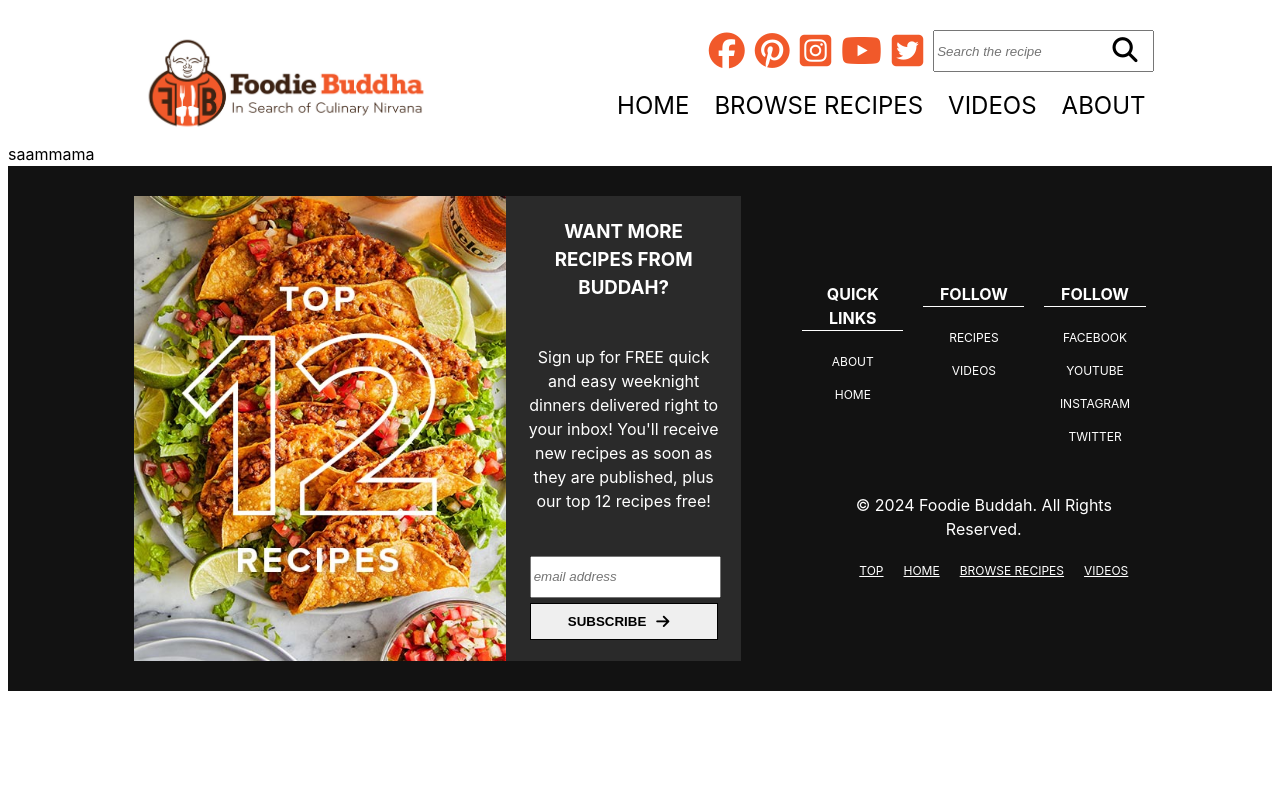
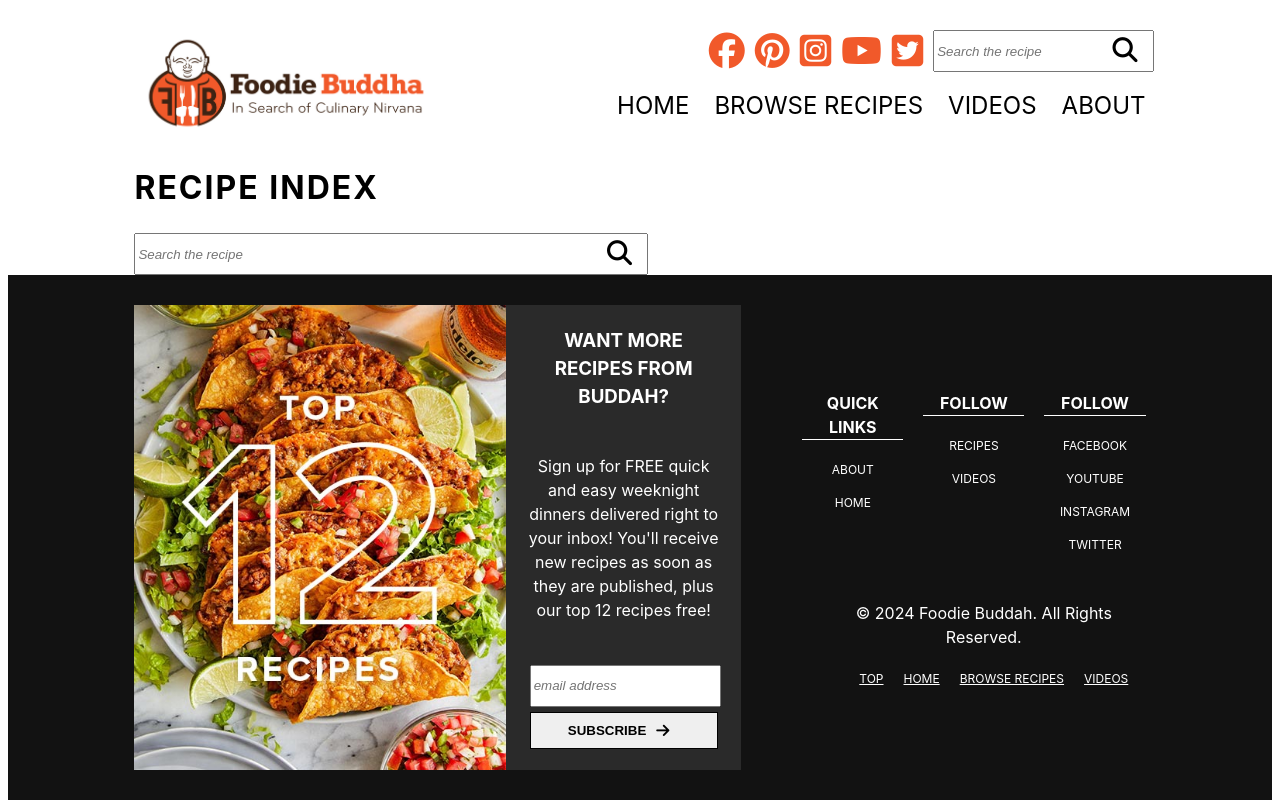
Before and after one commit to Budam87/Recipes, a React (Vite) app in the folder Frontend/food-recipes/: page /recipes in a window 1280 px wide. Built offline with nearby package versions, Linux system fonts and the light colour scheme.

Commit message:
created endpoint for fetching  recipes by id . Implemented the logic to open Recipe page  without rendering yet

```diff
--- a/Frontend/food-recipes/components/Card.jsx
+++ b/Frontend/food-recipes/components/Card.jsx
@@ -1,7 +1,8 @@
-import { Button } from "./Button"
-import '../css/Card.css'
+import { Button } from "./Button";
+import { Link } from "react-router-dom";
+import '../css/Card.css';
 
-export function Card({ photoUrl, title, text }) {
+export function Card({ photoUrl, title, text, id }) {
     return (
         <div className="card">
            <div className="card-content">
@@ -13,7 +14,9 @@ export function Card({ photoUrl, title, text }) {
                 </div>
             </div>
             <div className="card-button">
-                <Button text='READ MORE'/>
+                <Link to={`/recipe/${id}`}>
+                    <Button text='READ MORE'/>
+                </Link>
             </div>
         </div>
     )
--- a/Frontend/food-recipes/components/SearchBar.jsx
+++ b/Frontend/food-recipes/components/SearchBar.jsx
@@ -1,8 +1,8 @@
 import '../css/SearchBar.css';
 
-export function SearchBar() {
+export function SearchBar({ className }) {
     return (
-        <div className='search-bar'>
+        <div className={`search-bar ${className}`}>
             <input type="text" placeholder='Search the recipe'/>
             <button className='search-btn'><i className="fa-solid fa-magnifying-glass" ></i></button>
         </div>
--- /dev/null
+++ b/Frontend/food-recipes/css/Recipe.css
@@ -0,0 +1,4 @@
+.recipes-wrapper {
+    width: 80%;
+    margin: auto;
+}
--- /dev/null
+++ b/Frontend/food-recipes/css/Recipes.css
@@ -0,0 +1,12 @@
+.recipes-wrapper {
+    width: 80%;
+    margin: auto;
+}
+
+.recipes-wrapper h1 {
+    text-align: left;
+}
+
+.recipes-search-bar {
+    width: 50%;
+}
--- a/Frontend/food-recipes/pages/Home.jsx
+++ b/Frontend/food-recipes/pages/Home.jsx
@@ -62,7 +62,9 @@ export function Home() {
                     <Card
                         key={recipe._id}
                         photoUrl={recipe.photoUrl}
-                        title={recipe.title}/>
+                        title={recipe.title}
+                        id={recipe._id}/>
+
                 ))}
             </div>
 
@@ -75,6 +77,7 @@ export function Home() {
                         key={recipe._id}
                         photoUrl={recipe.photoUrl}
                         title={recipe.title}
+                        id={recipe._id}
                     />
                 ))}
             </div>
@@ -88,6 +91,7 @@ export function Home() {
                         key={recipe._id}
                         photoUrl={recipe.photoUrl}
                         title={recipe.title}
+                        id={recipe._id}
                     />
                 ))}
             </div>
--- /dev/null
+++ b/Frontend/food-recipes/pages/Recipe.jsx
@@ -0,0 +1,17 @@
+import { useParams } from "react-router-dom";
+import { useState, useEffect } from "react";
+import '../css/Recipe.css';
+
+export function Recipe() {
+    return (
+        <>
+            <div className="recipe-wrapper">
+                <div className="main-info">
+                    <h1></h1>
+                    <img src="" alt="" />
+                </div>
+                <div className="ingridients"></div>
+            </div>
+        </>
+    )
+}
--- a/Frontend/food-recipes/pages/Recipes.jsx
+++ b/Frontend/food-recipes/pages/Recipes.jsx
@@ -1,7 +1,15 @@
+import { SearchBar } from "../components/SearchBar";
+import '../css/Recipes.css';
+
 export function Recipes() {
     return (
-        <div>
-            saammama
-        </div>
+        <>
+            <div className="recipes-wrapper">
+                <div>
+                    <h1>RECIPE INDEX</h1>
+                    <SearchBar className='recipes-search-bar'/>
+                </div>
+            </div>
+        </>
     )
 }
--- a/Frontend/food-recipes/src/App.jsx
+++ b/Frontend/food-recipes/src/App.jsx
@@ -6,6 +6,7 @@ import {Home} from '../pages/Home';
 import {Videos} from '../pages/Videos';
 import { Recipes } from '../pages/Recipes';
 import { About } from '../pages/About';
+import { Recipe } from '../pages/Recipe';
 
 function App() {
 
@@ -18,6 +19,7 @@ function App() {
           <Route path="/videos" element={<Videos/>} />
           <Route path="/recipes" element={<Recipes/>} />
           <Route path='/about' element={<About/>}/>
+          <Route path="/recipe/:id" element={<Recipe />} />
         </Routes>
         <Footer />
       </div>
```
Also changed, not shown: 1 other file (tests, documents, lock files or other folders).
